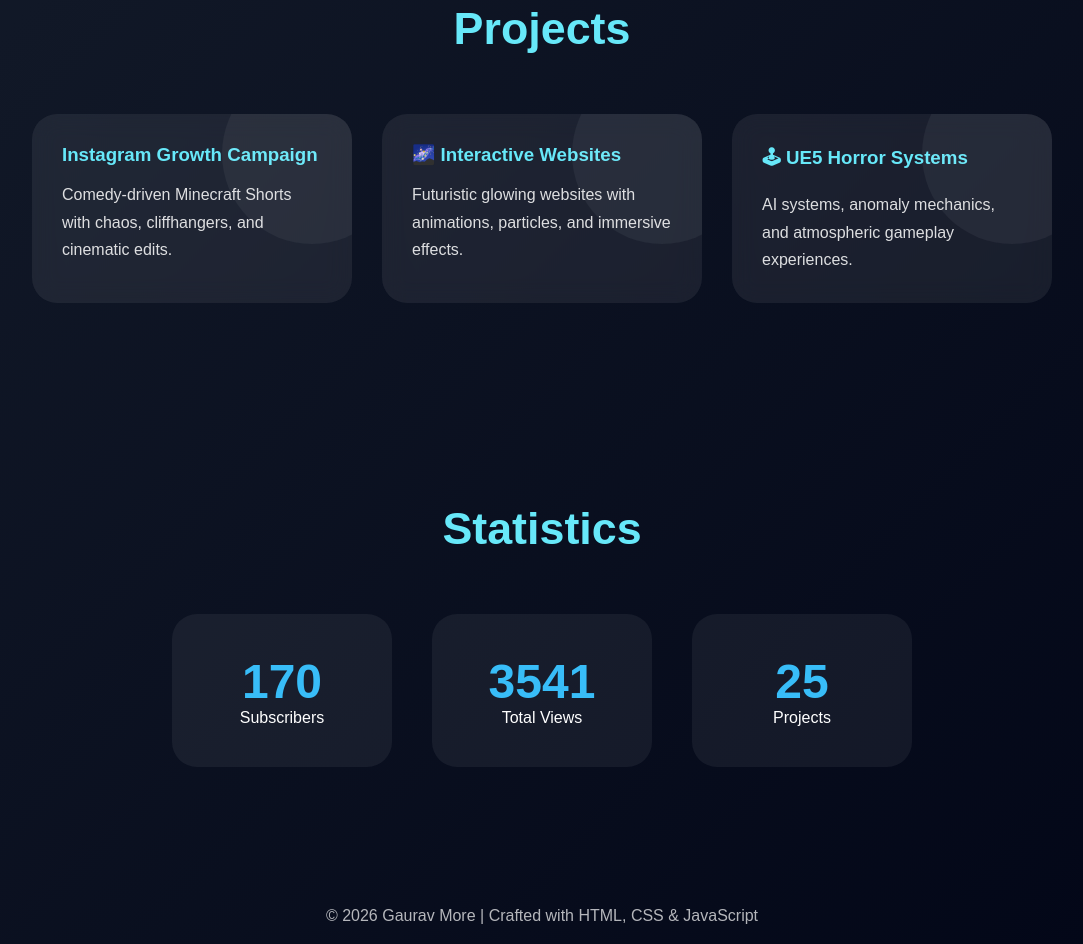
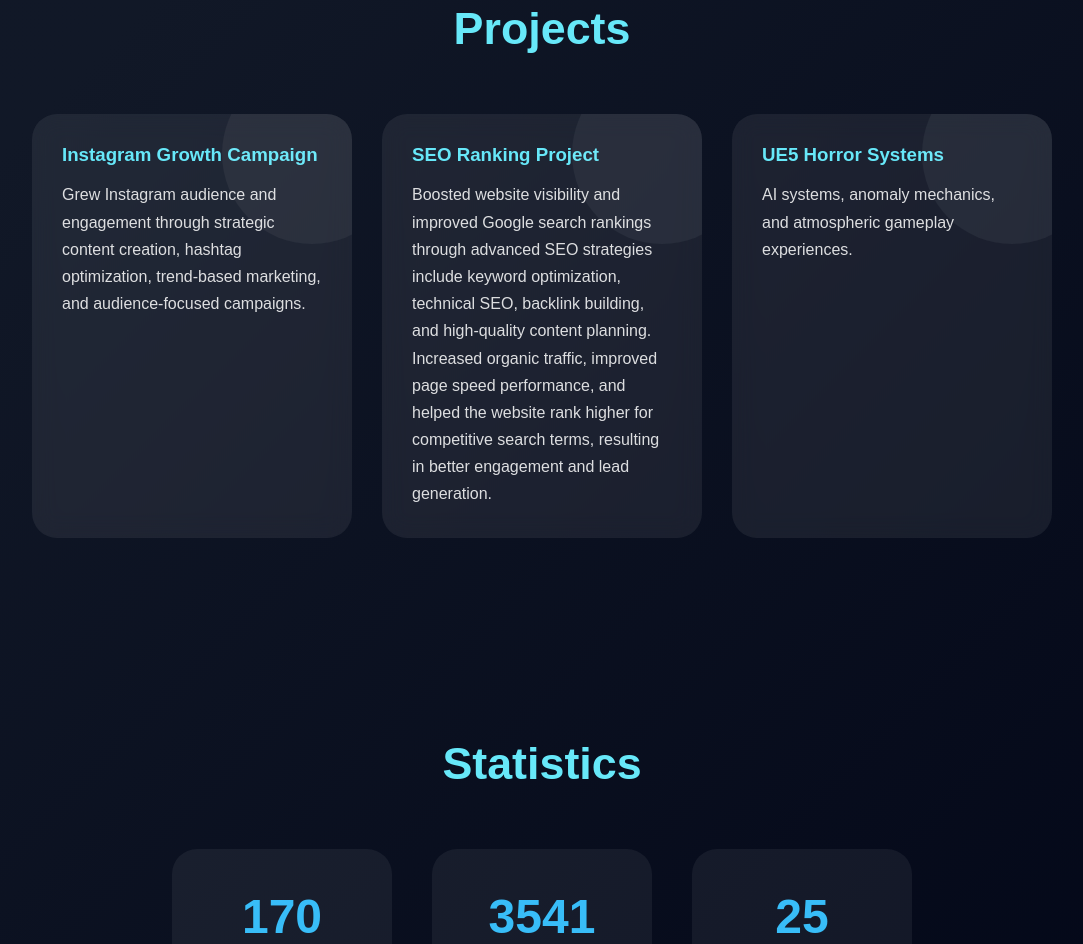
Before and after one commit to shroudchang22-cell/HitNRunStudio.io, a plain HTML site: page index.html in a window 1280 px wide. Shown: the part 1995-2939 px from the top of the page, without its empty margins (98-1181 px from the left). Drawn offline with Linux system fonts and the light colour scheme.

Commit message:
Update index.html

```diff
--- a/index.html
+++ b/index.html
@@ -438,21 +438,24 @@ footer{
         <div class="project-card">
             <h3>Instagram Growth Campaign</h3>
             <p>
-                Comedy-driven Minecraft Shorts with chaos,
-                cliffhangers, and cinematic edits.
+                Grew Instagram audience and engagement through strategic content creation,
+                hashtag optimization, trend-based marketing, and audience-focused campaigns.
             </p>
         </div>
 
         <div class="project-card">
-            <h3>🌌 Interactive Websites</h3>
+            <h3>SEO Ranking Project</h3>
             <p>
-                Futuristic glowing websites with animations,
-                particles, and immersive effects.
+                Boosted website visibility and improved Google search rankings through advanced
+                SEO strategies include keyword optimization, technical SEO, backlink building,
+                and high-quality content planning. Increased organic traffic, improved page speed
+                performance, and helped the website rank higher for competitive search terms,
+                resulting in better engagement and lead generation.
             </p>
         </div>
 
         <div class="project-card">
-            <h3>🕹 UE5 Horror Systems</h3>
+            <h3> UE5 Horror Systems</h3>
             <p>
                 AI systems, anomaly mechanics,
                 and atmospheric gameplay experiences.
```
